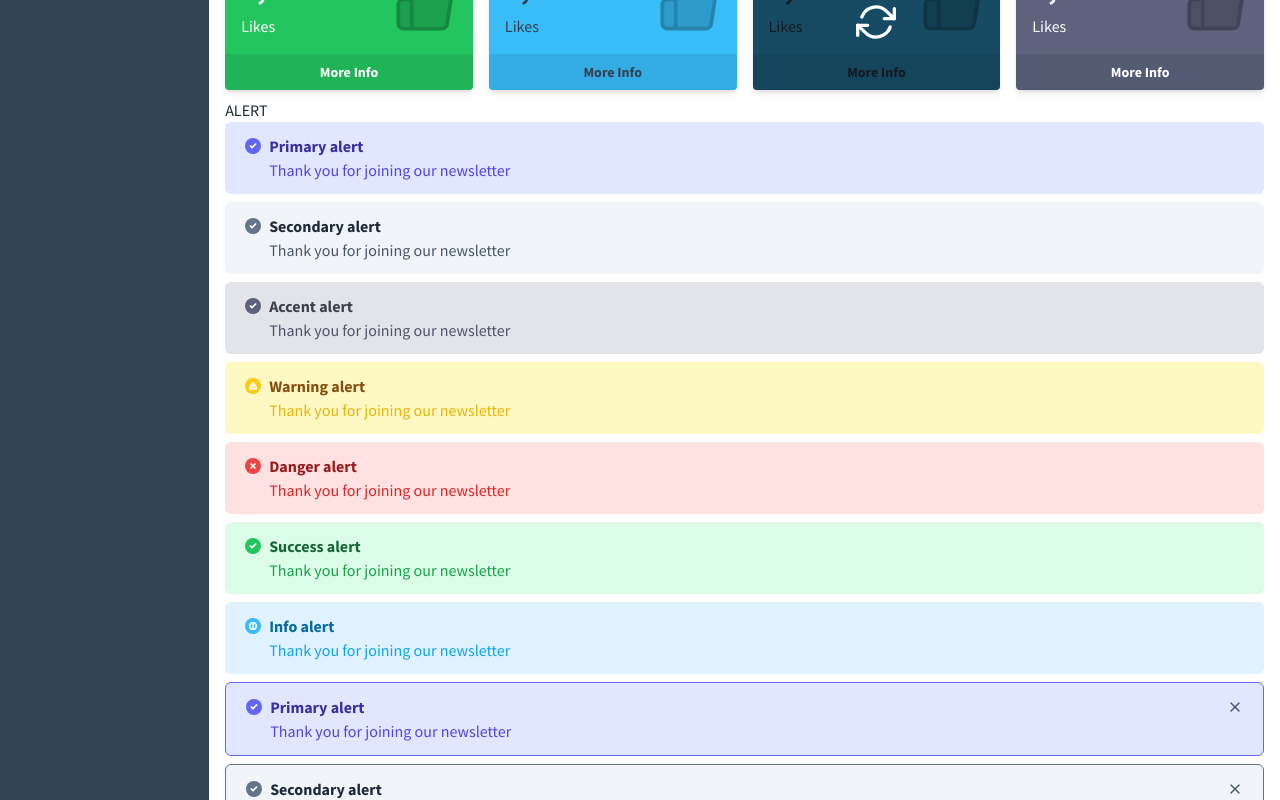
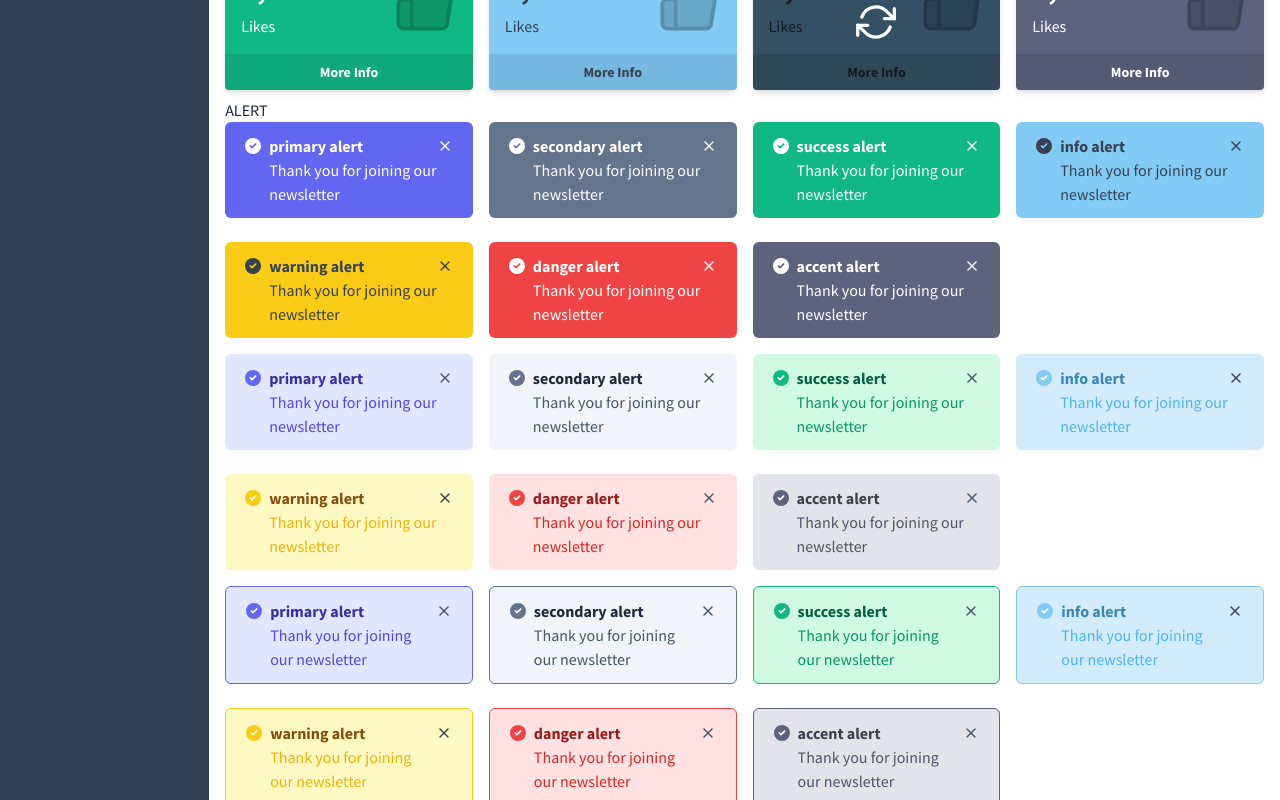
Before and after one commit to autotrof/admintemplate-nuxt, a Nuxt app: page /component in a window 1280 px wide. Shown: the part 1060-1860 px from the top of the page. Built offline with nearby package versions, Linux system fonts and the light colour scheme.

Commit message:
alert component ok

```diff
--- a/assets/components/alert.css
+++ b/assets/components/alert.css
@@ -1,5 +1,5 @@
 .alert{
-  @apply w-full rounded-md py-3 px-5 overflow-hidden flex items-start;
+  @apply w-full rounded-md py-3 px-5 overflow-hidden flex items-start duration-200;
 }
 .alert .icon{
   @apply bg-white;
--- a/components/Alert.vue
+++ b/components/Alert.vue
@@ -1,13 +1,56 @@
 <template>
-
+  <div class="alert" :class="type" ref="alert">
+    <div v-if="enableIcon" class="icon" v-html="$feather.check.toSvg()"></div>
+    <div class="alert-content">
+      <slot></slot>
+    </div>
+    <button @click="closeAlert()" v-if="closable" class="btn-close" v-html="$feather.x.toSvg()"></button>
+  </div>
 </template>
 
 <script>
 export default {
-
+	props:{
+    type:{
+      type: String,
+      default:'secondary outlined'
+    },
+    enableIcon:{
+      type:Boolean,
+      default:true
+    },
+    closable: {
+      type: Boolean,
+      default: true
+    }
+  },
+  computed:{
+    icon(){
+      if(this.type.includes('primary')){
+        return $feather['check-circle'].toSvg()
+      } else if (this.type.includes('secondary')){
+        return $feather['check-circle'].toSvg()
+      } else if (this.type.includes('success')){
+        return $feather['check'].toSvg()
+      } else if (this.type.includes('info')) {
+        return $feather['info'].toSvg()
+      } else if (this.type.includes('warning')) {
+        return $feather['alert-triangle'].toSvg()
+      } else if (this.type.includes('danger')) {
+        return $feather['x'].toSvg()
+      } else if (this.type.includes('accent')) {
+        return $feather['check-square'].toSvg()
+      }
+    }
+  },
+  methods: {
+    closeAlert(){
+      const that = this
+      that.$refs.alert.classList.add('opacity-0')
+      setTimeout(function(){
+        that.$refs.alert.remove()
+      },300)
+    }
+  },
 }
 </script>
-
-<style scoped>
-
-</style>
--- a/constant.js
+++ b/constant.js
@@ -25,18 +25,18 @@ module.exports = {
         'extra-light':colors.red[100]
     },
     success:{
-      DEFAULT:colors.green[500],
-      light:colors.green[400],
-      dark:colors.green[600],
-      'extra-dark':colors.green[800],
-      'extra-light':colors.green[100]
+      DEFAULT:colors.emerald[500],
+      light:colors.emerald[400],
+      dark:colors.emerald[600],
+      'extra-dark':colors.emerald[800],
+      'extra-light':colors.emerald[100]
     },
     info:{
-      DEFAULT:colors.sky[400],
-      light:colors.sky[300],
-      dark:colors.sky[500],
-      'extra-dark':colors.sky[700],
-      'extra-light':colors.sky[100]
+      DEFAULT: '#81cbf5',
+      light: '#b7e1f9',
+      dark: '#4bb4f1',
+      'extra-dark': '#3887b5',
+      'extra-light': '#d2ecfc'
     },
     primary:{
       DEFAULT:colors.indigo[500],
--- a/nuxt.config.js
+++ b/nuxt.config.js
@@ -1,6 +1,6 @@
 export default {
   // Target: https://go.nuxtjs.dev/config-target
-  target: 'server',
+  target: 'static',
 
   // Global page headers: https://go.nuxtjs.dev/config-head
   head: {
--- a/pages/component.vue
+++ b/pages/component.vue
@@ -1,3 +1,26 @@
+<script>
+export default {
+  data(){
+    return {
+      availableAlertClass:[
+        'primary',
+        'secondary',
+        'success',
+        'info',
+        'warning',
+        'danger',
+        'accent',
+      ],
+      availableAlertTypes:[
+        '',
+        'soft',
+        'outlined',
+        'bordered',
+      ]
+    }
+  }
+}
+</script>
 <template>
   <div class="p-4">
     <div class="w-ful mb-2">
@@ -6,6 +29,7 @@
     <div>
       <h5>INFO BOX 1</h5>
     </div>
+
     <div class="grid grid-cols-1 sm:grid-cols-2 xl:grid-cols-4 gap-4 mb-2">
       <div class="info-box1 primary">
         <div class="icon-wrapper" v-html="$feather['message-square'].toSvg()"></div>
@@ -322,6 +346,18 @@
     <div>
       <h5>ALERT</h5>
     </div>
+    <div v-for="t in availableAlertTypes" :key="t" class="grid grid-cols-1 sm:grid-cols-2 xl:grid-cols-4 gap-4 mb-2">
+      <Alert class="mb-2"
+        v-for="c in availableAlertClass"
+        :key="`${t}-${c}`"
+        :type="`${t} ${c}`"
+        :enableIcon="true"
+        :closable="true">
+        <strong class="title">{{c}} alert</strong>
+        <p class="description"> Thank you for joining our newsletter </p>
+      </Alert>
+    </div>
+    <!--
     <div>
       <div class="alert primary soft mb-2">
         <div class="icon" v-html="$feather.check.toSvg()"></div>
@@ -489,15 +525,10 @@
         <button class="btn-close" v-html="$feather.x.toSvg()"></button>
       </div>
 
-
-      <div class="alert primary bordered mb-2">
-        <div class="icon" v-html="$feather.check.toSvg()"></div>
-        <div class="alert-content">
-          <strong class="title">Primary alert</strong>
-          <p class="description"> Thank you for joining our newsletter </p>
-        </div>
-        <button class="btn-close" v-html="$feather.x.toSvg()"></button>
-      </div>
+      <Alert type="primary bordered" class="mb-2" :enableIcon="true" :closable="true">
+        <strong class="title">Primary alert</strong>
+        <p class="description"> Thank you for joining our newsletter </p>
+      </Alert>
       <div class="alert secondary bordered mb-2">
         <div class="icon" v-html="$feather.check.toSvg()"></div>
         <div class="alert-content">
@@ -613,57 +644,56 @@
       <div class="alert primary soft mb-2">
         <div class="icon" v-html="$feather.check.toSvg()"></div>
         <div class="alert-content">
-          <strong class="title">Primary alert</strong>
+          <p class="description"> This is <strong>Primary Alert</strong></p>
         </div>
         <button class="btn-close" v-html="$feather.x.toSvg()"></button>
       </div>
       <div class="alert secondary soft mb-2">
         <div class="icon" v-html="$feather.check.toSvg()"></div>
         <div class="alert-content">
-          <strong class="title">Secondary alert</strong>
+          <p class="description"> This is <strong>Secondary Alert</strong></p>
         </div>
         <button class="btn-close" v-html="$feather.x.toSvg()"></button>
       </div>
       <div class="alert accent soft mb-2">
         <div class="icon" v-html="$feather.check.toSvg()"></div>
         <div class="alert-content">
-          <strong class="title">Accent alert</strong>
+          <p class="description"> This is <strong>Accent Alert</strong></p>
         </div>
         <button class="btn-close" v-html="$feather.x.toSvg()"></button>
       </div>
       <div class="alert warning soft mb-2">
         <div class="icon" v-html="$feather['alert-triangle'].toSvg()"></div>
         <div class="alert-content">
-          <strong class="title">Warning alert</strong>
+          <p class="description"> This is <strong>Warning Alert</strong></p>
         </div>
         <button class="btn-close" v-html="$feather.x.toSvg()"></button>
       </div>
       <div class="alert danger soft mb-2">
         <div class="icon" v-html="$feather.x.toSvg()"></div>
         <div class="alert-content">
-          <strong class="title">Danger alert</strong>
+          <p class="description"> This is <strong>Danger Alert</strong></p>
         </div>
         <button class="btn-close" v-html="$feather.x.toSvg()"></button>
       </div>
       <div class="alert success soft mb-2">
         <div class="icon" v-html="$feather.check.toSvg()"></div>
         <div class="alert-content">
-          <strong class="title">Success alert</strong>
+          <p class="description"> This is <strong>Success Alert</strong></p>
         </div>
         <button class="btn-close" v-html="$feather.x.toSvg()"></button>
       </div>
       <div class="alert info soft mb-2">
-        <div class="icon" v-html="$feather.info.toSvg()"></div>
+        <div class="icon">
+
+        </div>
         <div class="alert-content">
-          <strong class="title">Info alert</strong>
+          <p class="description"> This is <strong>Info Alert</strong></p>
         </div>
         <button class="btn-close" v-html="$feather.x.toSvg()"></button>
       </div>
     </div>
+
+-->
   </div>
-
 </template>
-
-<style>
-
-</style>
```
Also changed, not shown: jsconfig.json (+17 -2 lines).
